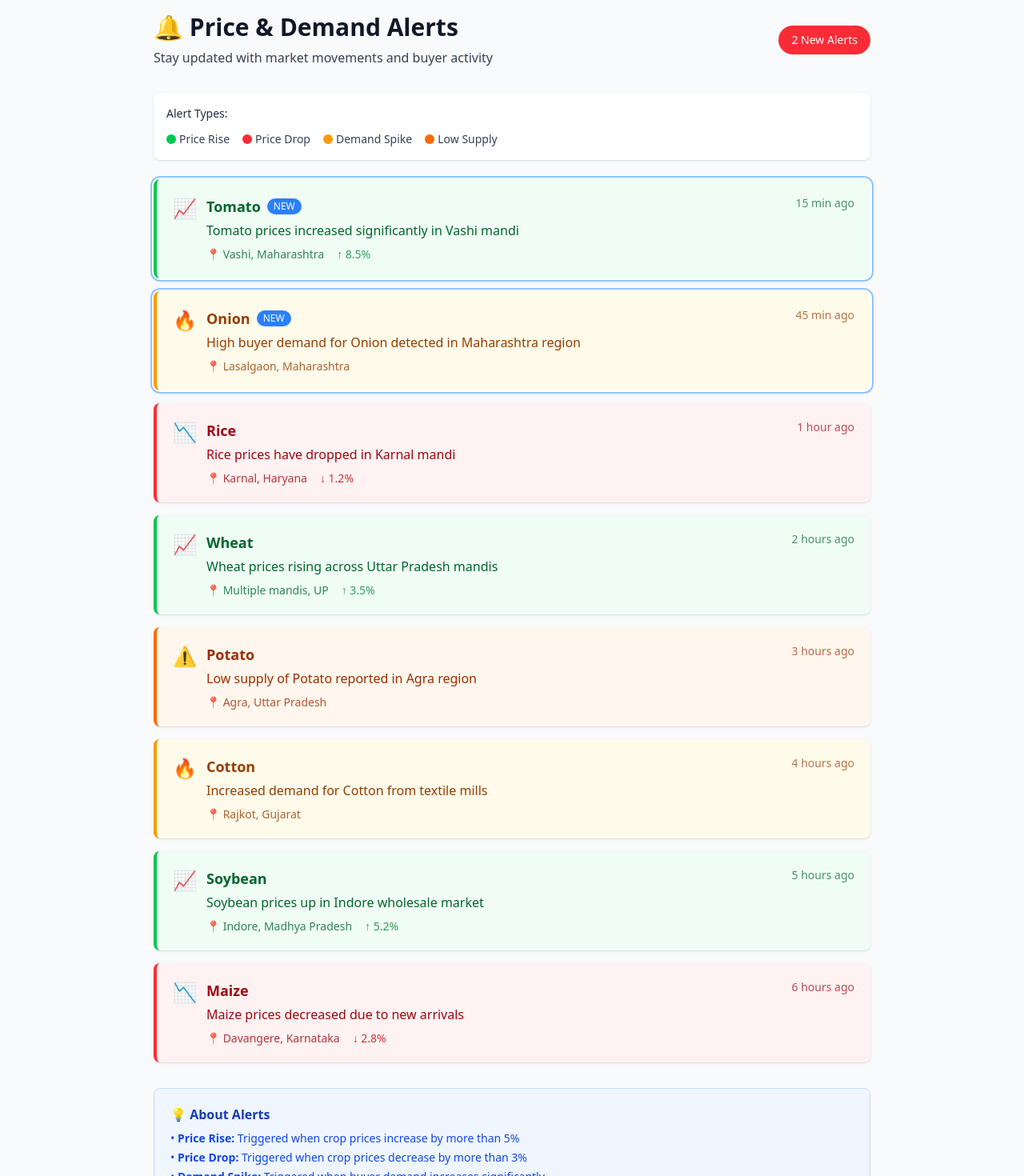
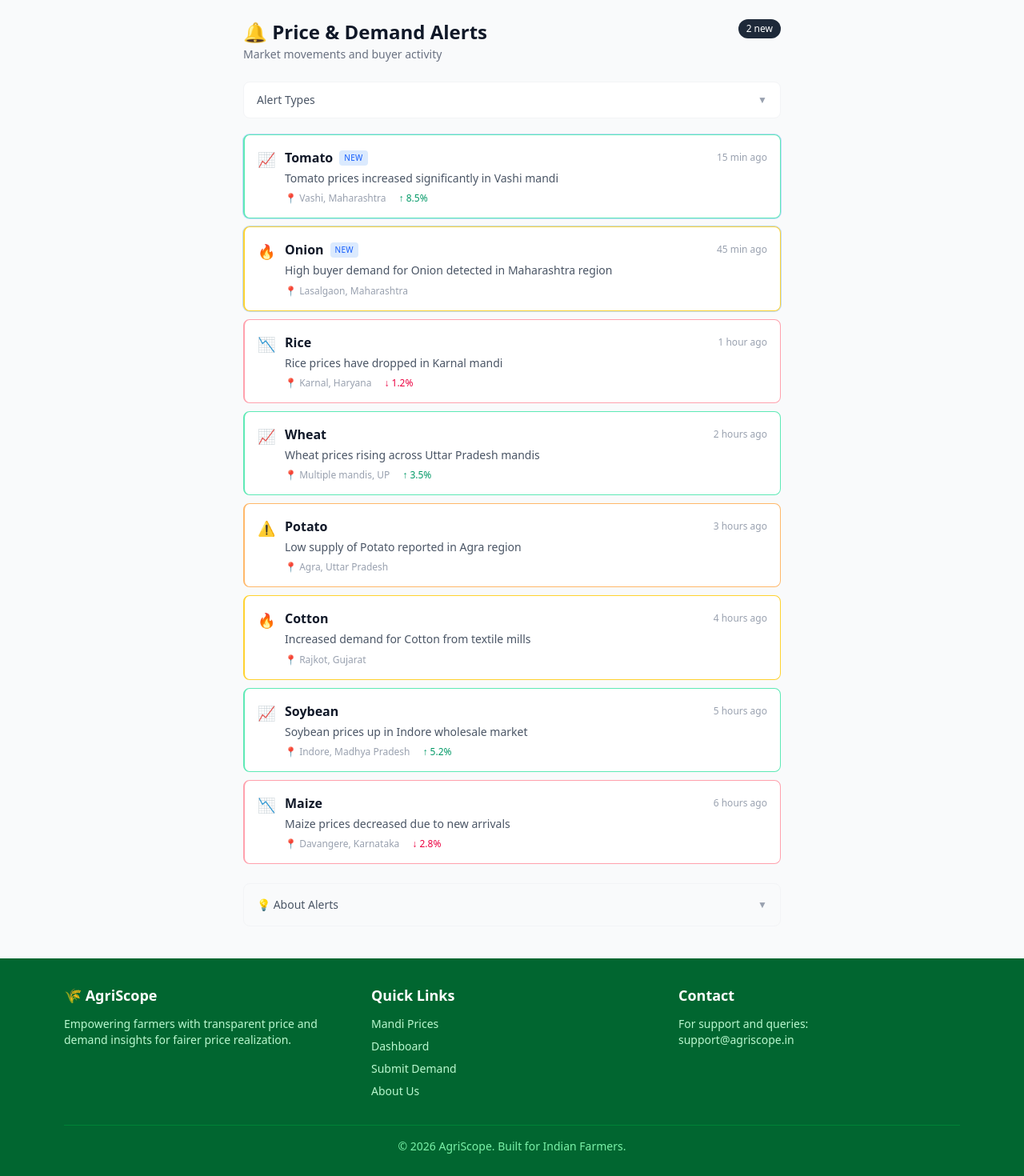
Before and after one commit to kalviumcommunity/S70_0126_AgriNova_React_nodejs_sql_AgriScope, a Next.js app in the folder agriscope/: page /alerts in a window 1280 px wide. Shown: the part 80-1550 px from the top of the page at 80% size. Built offline with nearby package versions, Linux system fonts and the light colour scheme.

Commit message:
Improve Price & Demand Alerts Page UX

```diff
--- a/agriscope/src/app/alerts/page.tsx
+++ b/agriscope/src/app/alerts/page.tsx
@@ -118,15 +118,30 @@ function getAlertIcon(type: Alert["type"]) {
 function getAlertStyle(type: Alert["type"]) {
   switch (type) {
     case "price_rise":
-      return "bg-green-50 border-green-500 text-green-800";
+      return "bg-emerald-50/70 border-emerald-300";
     case "price_drop":
-      return "bg-red-50 border-red-500 text-red-800";
+      return "bg-rose-50/70 border-rose-300";
     case "demand_spike":
-      return "bg-amber-50 border-amber-500 text-amber-800";
+      return "bg-amber-50/70 border-amber-300";
     case "supply_low":
-      return "bg-orange-50 border-orange-500 text-orange-800";
+      return "bg-orange-50/70 border-orange-300";
     default:
-      return "bg-gray-50 border-gray-500 text-gray-800";
+      return "bg-gray-50 border-gray-300";
+  }
+}
+
+function getAlertAccent(type: Alert["type"]) {
+  switch (type) {
+    case "price_rise":
+      return "text-emerald-600";
+    case "price_drop":
+      return "text-rose-600";
+    case "demand_spike":
+      return "text-amber-600";
+    case "supply_low":
+      return "text-orange-600";
+    default:
+      return "text-gray-600";
   }
 }
 
@@ -156,82 +171,103 @@ export default async function AlertsPage() {
   const unreadCount = alerts.filter((a) => !a.isRead).length;
 
   return (
-    <div className="min-h-screen py-8 px-4 bg-gray-50">
-      <div className="max-w-4xl mx-auto">
+    <main className="min-h-screen py-8 md:py-10 px-4 sm:px-6 bg-gray-50">
+      <div className="max-w-2xl mx-auto">
         {/* Header */}
-        <div className="mb-8">
-          <div className="flex items-center justify-between flex-wrap gap-4">
+        <header className="mb-6">
+          <div className="flex items-start justify-between gap-3">
             <div>
-              <h1 className="text-3xl font-bold text-gray-900 mb-2">
+              <h1 className="text-xl md:text-2xl font-bold text-gray-900 mb-0.5">
                 🔔 Price & Demand Alerts
               </h1>
-              <p className="text-gray-700">
-                Stay updated with market movements and buyer activity
+              <p className="text-sm text-gray-500">
+                Market movements and buyer activity
               </p>
             </div>
             {unreadCount > 0 && (
-              <div className="bg-red-500 text-white px-4 py-2 rounded-full text-sm font-medium">
-                {unreadCount} New Alert{unreadCount > 1 ? "s" : ""}
-              </div>
+              <span className="shrink-0 bg-gray-800 text-white text-xs px-2.5 py-1 rounded-full font-medium">
+                {unreadCount} new
+              </span>
             )}
           </div>
-        </div>
+        </header>
 
-        {/* Alert Legend */}
-        <div className="bg-white rounded-lg shadow-sm p-4 mb-6">
-          <h3 className="text-sm font-medium text-gray-800 mb-3">
-            Alert Types:
-          </h3>
-          <div className="flex flex-wrap gap-4 text-sm text-gray-700">
-            <span className="flex items-center gap-1">
-              <span className="w-3 h-3 bg-green-500 rounded-full"></span>
+        {/* Alert Legend - Collapsible */}
+        <details className="bg-white rounded-lg border border-gray-100 mb-5">
+          <summary className="px-4 py-3 cursor-pointer text-sm font-medium text-gray-600 flex items-center justify-between list-none">
+            <span>Alert Types</span>
+            <span className="text-gray-400 text-xs">▼</span>
+          </summary>
+          <div className="px-4 pb-3 pt-1 flex flex-wrap gap-x-5 gap-y-2 text-xs text-gray-600">
+            <span className="flex items-center gap-1.5">
+              <span className="w-2 h-2 bg-emerald-400 rounded-full"></span>
               Price Rise
             </span>
-            <span className="flex items-center gap-1">
-              <span className="w-3 h-3 bg-red-500 rounded-full"></span>
+            <span className="flex items-center gap-1.5">
+              <span className="w-2 h-2 bg-rose-400 rounded-full"></span>
               Price Drop
             </span>
-            <span className="flex items-center gap-1">
-              <span className="w-3 h-3 bg-amber-500 rounded-full"></span>
+            <span className="flex items-center gap-1.5">
+              <span className="w-2 h-2 bg-amber-400 rounded-full"></span>
               Demand Spike
             </span>
-            <span className="flex items-center gap-1">
-              <span className="w-3 h-3 bg-orange-500 rounded-full"></span>
+            <span className="flex items-center gap-1.5">
+              <span className="w-2 h-2 bg-orange-400 rounded-full"></span>
               Low Supply
             </span>
           </div>
-        </div>
+        </details>
 
         {/* Alerts List */}
-        <div className="space-y-4">
+        <ul className="space-y-2.5">
           {alerts.map((alert) => (
-            <div
+            <li
               key={alert.id}
-              className={`rounded-lg border-l-4 p-5 shadow-sm ${getAlertStyle(
-                alert.type
-              )} ${!alert.isRead ? "ring-2 ring-offset-2 ring-blue-300" : ""}`}
+              className={`rounded-lg border-l-2 border bg-white p-4 ${getAlertStyle(alert.type)} ${
+                !alert.isRead ? "ring-1 ring-blue-200" : ""
+              }`}
             >
-              <div className="flex items-start justify-between">
-                <div className="flex items-start gap-3">
-                  <span className="text-2xl">{getAlertIcon(alert.type)}</span>
-                  <div>
-                    <div className="flex items-center gap-2 mb-1">
-                      <span className="font-semibold text-lg">{alert.crop}</span>
+              <div className="flex gap-3">
+                {/* Icon */}
+                <span className={`text-lg shrink-0 ${getAlertAccent(alert.type)}`} aria-hidden="true">
+                  {getAlertIcon(alert.type)}
+                </span>
+
+                {/* Content */}
+                <div className="flex-1 min-w-0">
+                  {/* Top row: Crop + Badge + Timestamp */}
+                  <div className="flex items-center justify-between gap-2 mb-1">
+                    <div className="flex items-center gap-2 min-w-0">
+                      <h2 className="font-semibold text-gray-900 truncate">
+                        {alert.crop}
+                      </h2>
                       {!alert.isRead && (
-                        <span className="bg-blue-500 text-white text-xs px-2 py-0.5 rounded-full">
-                          NEW
+                        <span className="shrink-0 bg-blue-100 text-blue-600 text-[10px] uppercase tracking-wide px-1.5 py-0.5 rounded font-medium">
+                          New
                         </span>
                       )}
                     </div>
-                    <p className="text-base mb-2">{alert.message}</p>
-                    <div className="flex flex-wrap gap-4 text-sm opacity-80">
-                      <span>📍 {alert.location}</span>
+                    <time className="text-xs text-gray-400 shrink-0">
+                      {formatTimestamp(alert.timestamp)}
+                    </time>
+                  </div>
+
+                  {/* Message */}
+                  <p className="text-sm text-gray-600 leading-snug mb-2">
+                    {alert.message}
+                  </p>
+
+                  {/* Metadata row */}
+                  <div className="flex flex-wrap items-center gap-x-4 gap-y-1 text-xs">
+                    <span className="text-gray-400">
+                      📍 {alert.location}
+                    </span>
                     {alert.percentage && (
                       <span
                         className={`font-medium ${
                           alert.percentage > 0
-                              ? "text-green-700"
-                              : "text-red-700"
+                            ? "text-emerald-600"
+                            : "text-rose-600"
                         }`}
                       >
                         {alert.percentage > 0 ? "↑" : "↓"}{" "}
@@ -241,52 +277,47 @@ export default async function AlertsPage() {
                   </div>
                 </div>
               </div>
-                <span className="text-sm opacity-70 whitespace-nowrap">
-                  {formatTimestamp(alert.timestamp)}
-                </span>
-              </div>
-            </div>
+            </li>
           ))}
-        </div>
+        </ul>
 
         {/* Empty State */}
         {alerts.length === 0 && (
-          <div className="text-center py-16">
-            <div className="text-6xl mb-4">🔕</div>
-            <h2 className="text-xl font-semibold text-gray-700 mb-2">
+          <div className="text-center py-14">
+            <div className="text-5xl mb-3">🔕</div>
+            <h2 className="text-lg font-semibold text-gray-700 mb-1">
               No Alerts Yet
             </h2>
-            <p className="text-gray-500">
+            <p className="text-sm text-gray-500">
               You&apos;ll see price and demand alerts here when they occur.
             </p>
           </div>
         )}
 
         {/* Info Box */}
-        <div className="mt-8 bg-blue-50 border border-blue-200 rounded-lg p-5">
-          <h3 className="font-semibold text-blue-800 mb-2">
-            💡 About Alerts
-          </h3>
-          <ul className="text-blue-700 text-sm space-y-1">
+        <aside className="mt-6 bg-gray-50 border border-gray-100 rounded-lg p-4">
+          <details className="group">
+            <summary className="flex items-center justify-between cursor-pointer list-none text-sm font-medium text-gray-600">
+              <span>💡 About Alerts</span>
+              <span className="text-gray-400 group-open:rotate-180 transition-transform text-xs">▼</span>
+            </summary>
+            <ul className="mt-3 text-gray-500 text-xs space-y-1.5 leading-relaxed">
               <li>
-              • <strong>Price Rise:</strong> Triggered when crop prices increase
-              by more than 5%
+                <strong className="text-gray-600">Price Rise:</strong> Triggered when prices increase by more than 5%
               </li>
               <li>
-              • <strong>Price Drop:</strong> Triggered when crop prices decrease
-              by more than 3%
+                <strong className="text-gray-600">Price Drop:</strong> Triggered when prices decrease by more than 3%
               </li>
               <li>
-              • <strong>Demand Spike:</strong> Triggered when buyer demand
-              increases significantly
+                <strong className="text-gray-600">Demand Spike:</strong> Triggered when buyer demand increases significantly
               </li>
               <li>
-              • <strong>Low Supply:</strong> Triggered when mandi arrivals are
-              below average
+                <strong className="text-gray-600">Low Supply:</strong> Triggered when mandi arrivals are below average
               </li>
             </ul>
+          </details>
+        </aside>
       </div>
-      </div>
-    </div>
+    </main>
   );
 }
```
Also changed, not shown: agriscope/src/app/alerts/loading.tsx (+43 -31 lines). Lines whose indentation alone changed are shown as unchanged.
